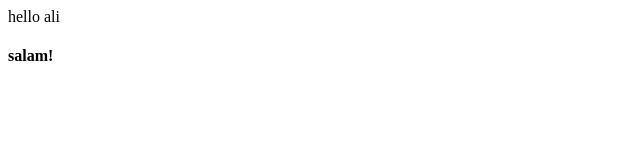
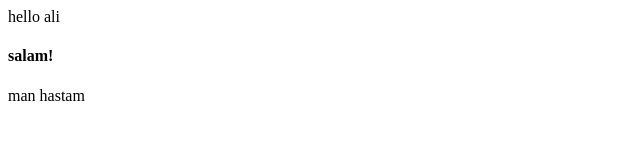
Before and after one commit to 13731390ali/my-first, a plain HTML site: page main.html in a window 1280 px wide. Shown: the full height of the page, 0-640 px from the left. Drawn offline with Linux system fonts and the light colour scheme.

Commit message:
add branch dev in main p tag

```diff
--- a/main.html
+++ b/main.html
@@ -2,3 +2,4 @@
 
 <p>hello ali</p>
 <h4>salam!</h4>
+<p>man hastam </p>
```
